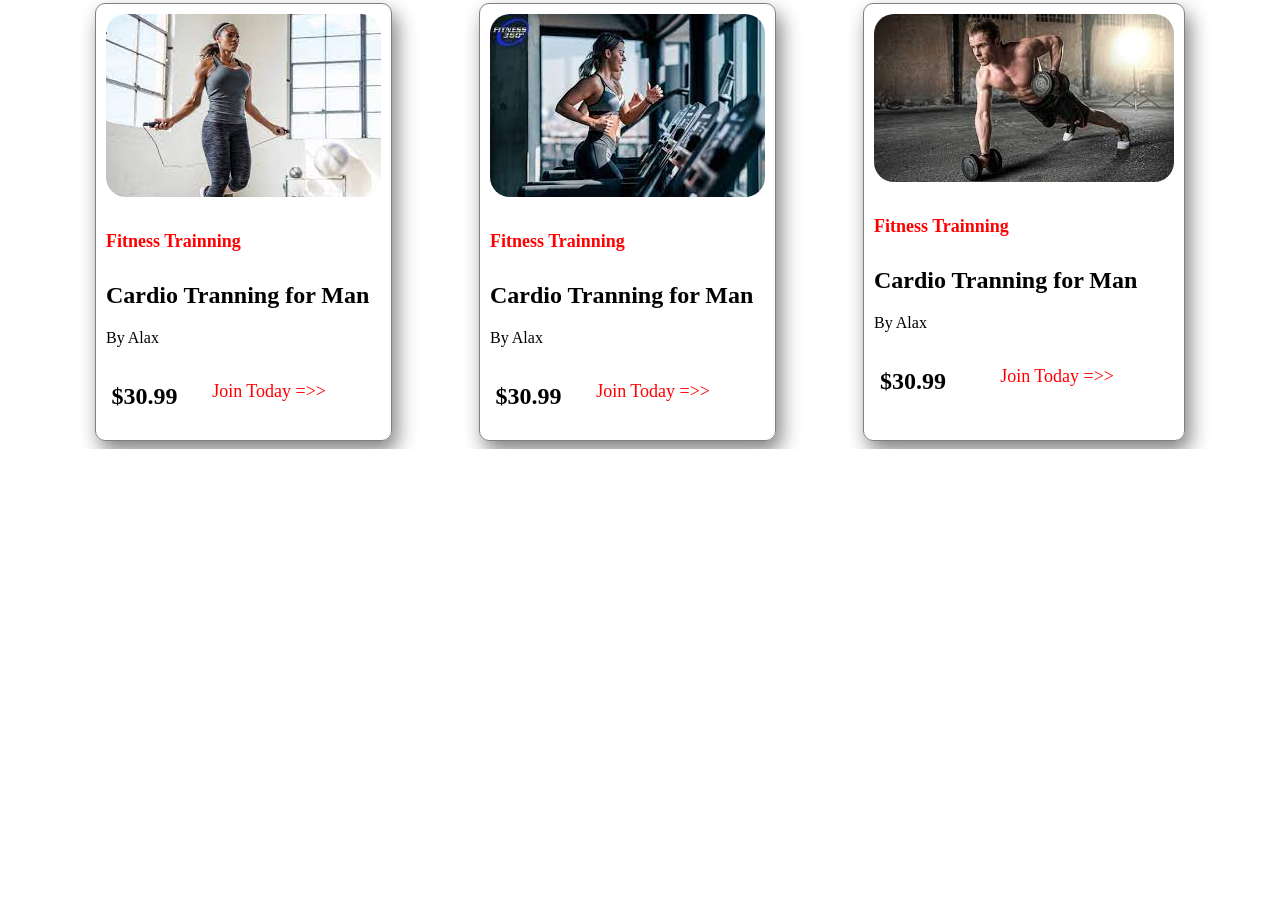
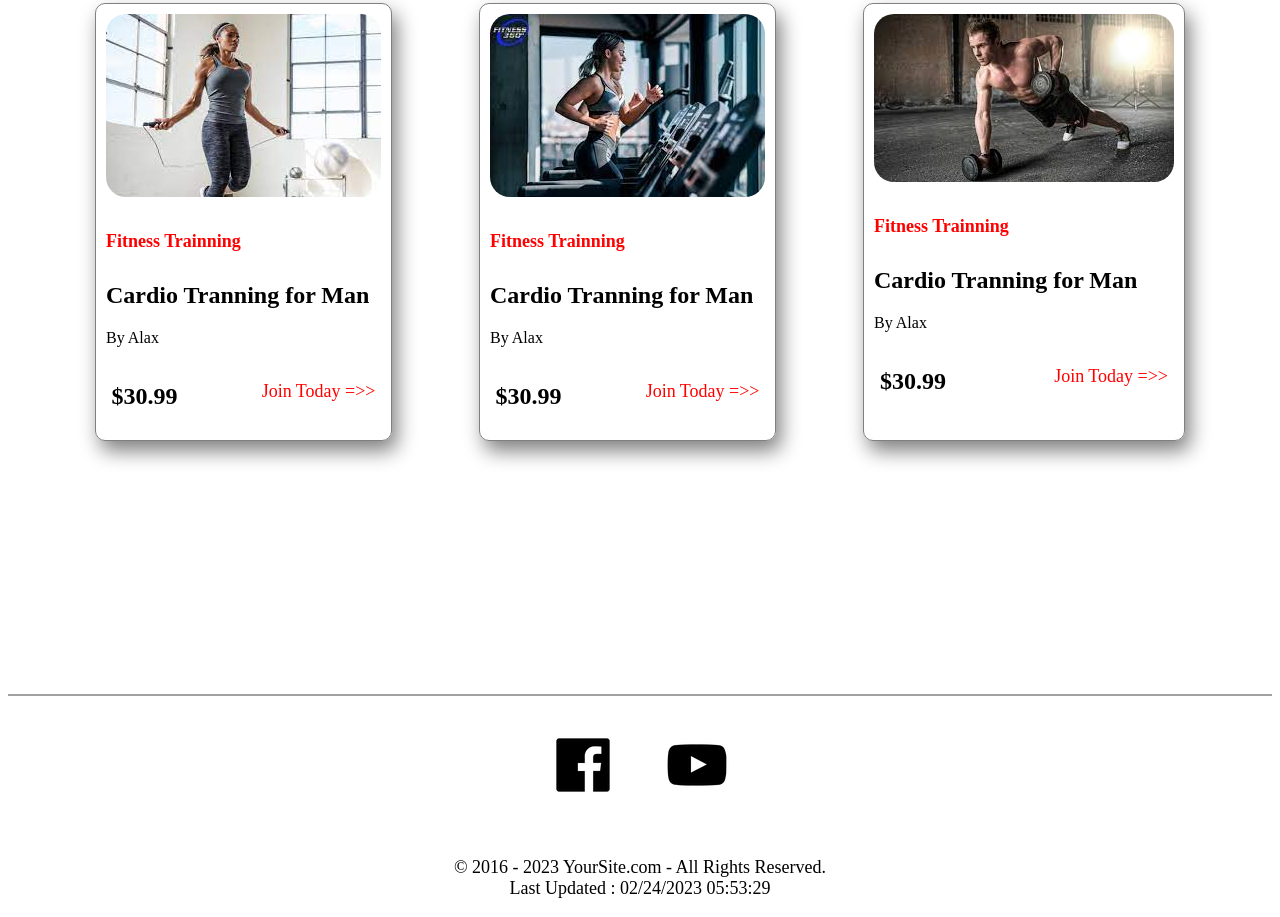
Before and after one commit to atikurrahman01/Hp-fitness-pro-main12, a plain HTML site: page index.html in a window 1280 px wide. Shown: the part 3237-4154 px from the top of the page. Before the commit the page ends 3686 px from the top, so only its background shows below. Drawn offline with Linux system fonts and the light colour scheme.

Commit message:
footer section add

```diff
--- a/index.html
+++ b/index.html
@@ -189,6 +189,21 @@
 
 
     </section>
+
+    <footer class="footer-section">
+
+        <div class="footer-contener">
+            <h1><a href="http://www.facebook.com" target="_blank" rel="noopener noreferrer"><img src="img/facebook.png"
+                        alt=""></a>
+            </h1>
+
+            <h1><a href="http://www.youtube.com" target="_blank" rel="noopener noreferrer"><img src="img/youtube.png"
+                        alt=""></a>
+            </h1>
+        </div>
+        <p class="footer-contener-p">© 2016 - 2023 YourSite.com - All Rights Reserved. <br>
+            Last Updated : 02/24/2023 05:53:29</p>
+    </footer>
 </body>
 
 </html>
--- a/style.css
+++ b/style.css
@@ -243,6 +243,28 @@ nav {
     display: flex;
     justify-content: space-between;
     margin-left: 2%;
-    margin-right: 20%;
+    margin-right: 2%;
 
 }
+
+.footer-section {
+    margin-top: 20%;
+    border-top: 2px solid rgba(128, 128, 128, 0.74);
+    text-align: center;
+}
+
+.footer-contener {
+    display: flex;
+    justify-content: center;
+
+}
+
+.footer-contener h1 {
+    padding: 2%;
+    font-size: 18px;
+}
+
+.footer-contener-p {
+
+    font-size: 18px;
+}
```
Also changed, not shown: img/facebook.png (added), img/youtube.png (added).
